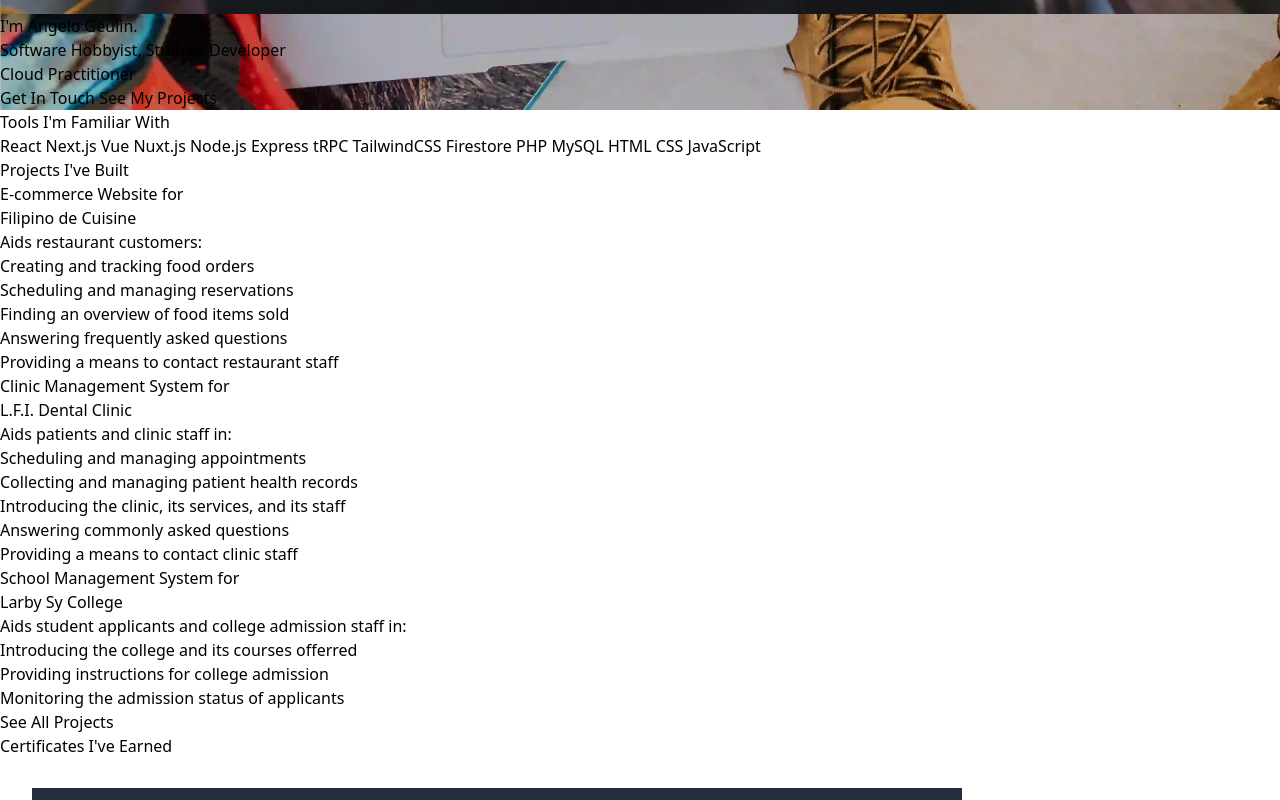
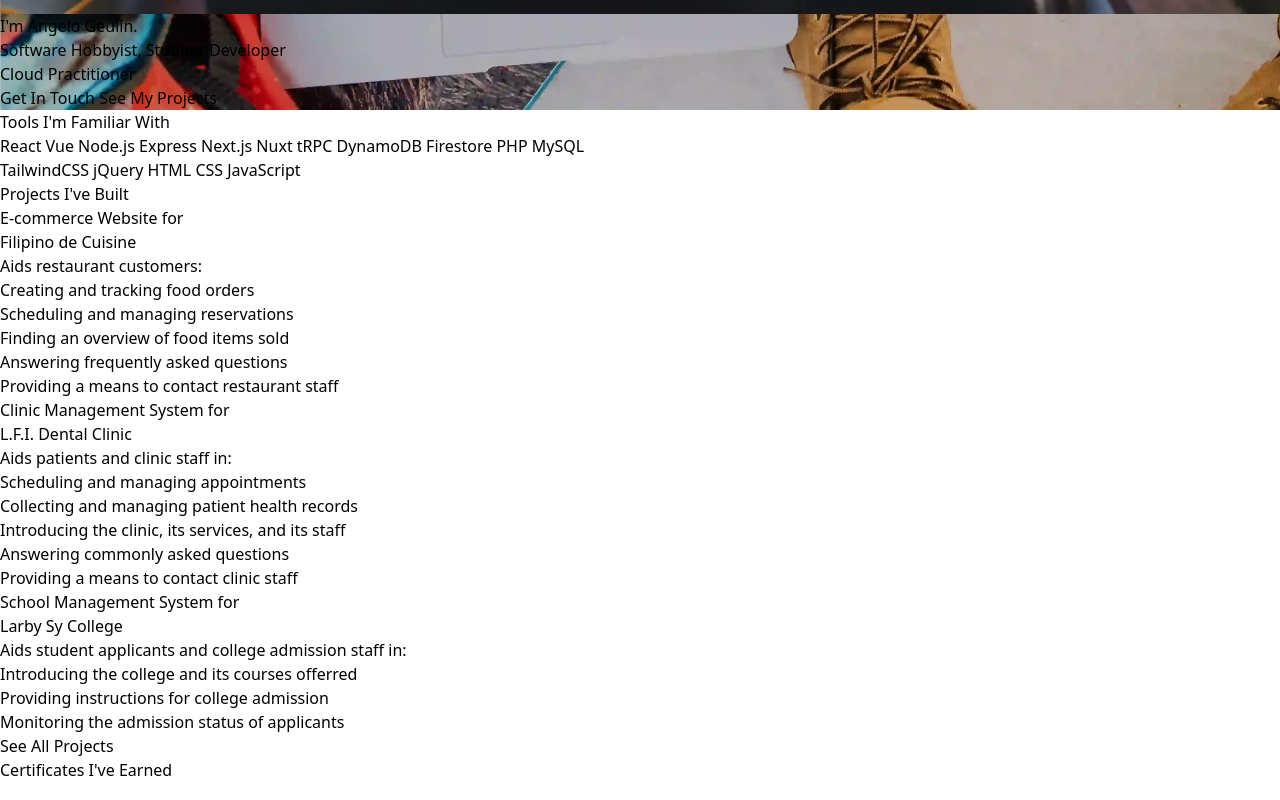
Before and after one commit to arvl130/personal-website, an Astro site: page / in a window 1280 px wide. Shown: the part 1380-2180 px from the top of the page. Built offline with nearby package versions, Linux system fonts and the light colour scheme; Astro itself is replaced by a stand-in of ours.

Commit message:
refactor: reorder tools familiar with

```diff
--- a/src/pages/index.astro
+++ b/src/pages/index.astro
@@ -136,10 +136,13 @@
         <h2 class="text-3xl text-white font-medium text-center mb-2">
           Tools I'm Familiar With
         </h2>
-        <p class="text-xl text-white text-center">
-          React Next.js Vue Nuxt.js Node.js Express tRPC TailwindCSS Firestore
-          PHP MySQL HTML CSS JavaScript
-        </p>
+        <div class="text-xl text-white text-center">
+          <p>
+            React Vue Node.js Express Next.js Nuxt tRPC DynamoDB Firestore PHP
+            MySQL
+          </p>
+          <p>TailwindCSS jQuery HTML CSS JavaScript</p>
+        </div>
       </div>
     </section>
     <section class="px-4 py-6 bg-gray-200 rounded-b-3xl">
```
